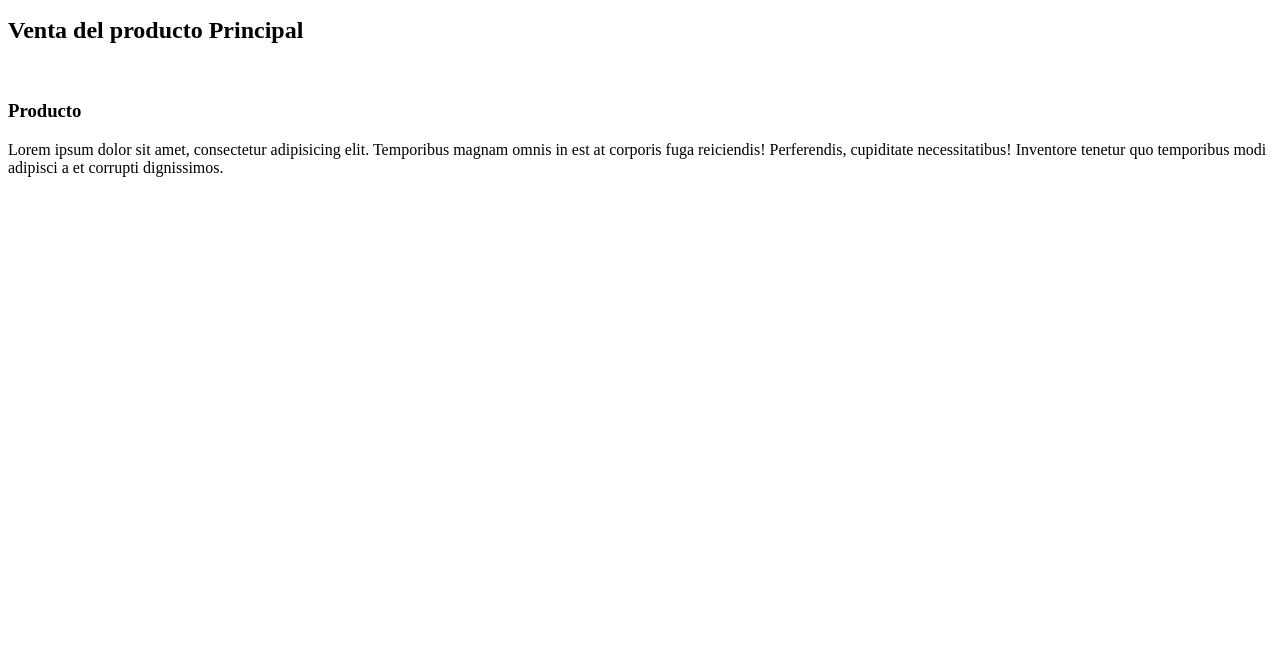
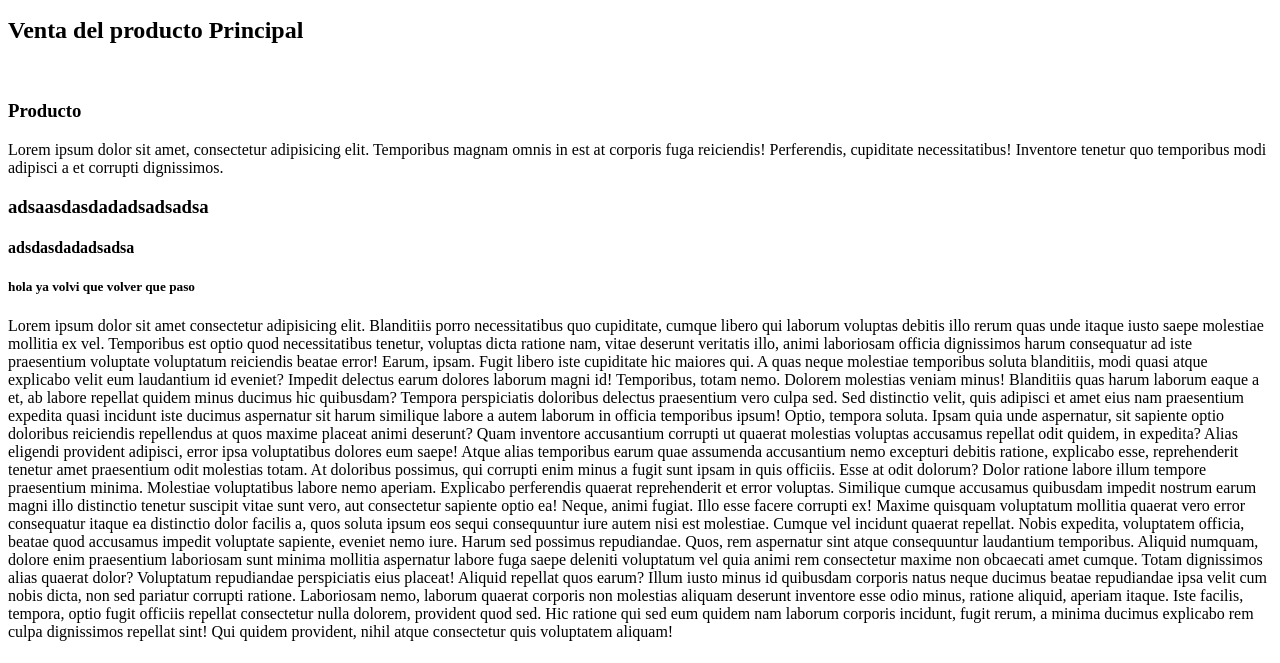
Before and after one commit to Mercer-sk/LaboratorioEnCasa-Git-Colaborativo-, a plain HTML site: page index.html in a window 1280 px wide. Shown: the part 137-800 px from the top of the page. Drawn offline with Linux system fonts and the light colour scheme.

Commit message:
Este es un cambio, anadie la carpeta webadas con todos los archivos mios dentro de la carpeta de colaboracion y modifique index html

```diff
--- a/index.html
+++ b/index.html
@@ -20,6 +20,24 @@
             </p>
         </div>
     </div>
+    <h3>adsaasdasdadadsadsadsa</h3>
+    <h4>adsdasdadadsadsa</h4>
+    <h5>hola ya volvi que volver que paso</h5>
+    <p>Lorem ipsum dolor sit amet consectetur adipisicing elit. Blanditiis porro necessitatibus quo cupiditate, cumque libero qui laborum voluptas debitis illo rerum quas unde itaque iusto saepe molestiae mollitia ex vel.
+    Temporibus est optio quod necessitatibus tenetur, voluptas dicta ratione nam, vitae deserunt veritatis illo, animi laboriosam officia dignissimos harum consequatur ad iste praesentium voluptate voluptatum reiciendis beatae error! Earum, ipsam.
+    Fugit libero iste cupiditate hic maiores qui. A quas neque molestiae temporibus soluta blanditiis, modi quasi atque explicabo velit eum laudantium id eveniet? Impedit delectus earum dolores laborum magni id!
+    Temporibus, totam nemo. Dolorem molestias veniam minus! Blanditiis quas harum laborum eaque a et, ab labore repellat quidem minus ducimus hic quibusdam? Tempora perspiciatis doloribus delectus praesentium vero culpa sed.
+    Sed distinctio velit, quis adipisci et amet eius nam praesentium expedita quasi incidunt iste ducimus aspernatur sit harum similique labore a autem laborum in officia temporibus ipsum! Optio, tempora soluta.
+    Ipsam quia unde aspernatur, sit sapiente optio doloribus reiciendis repellendus at quos maxime placeat animi deserunt? Quam inventore accusantium corrupti ut quaerat molestias voluptas accusamus repellat odit quidem, in expedita?
+    Alias eligendi provident adipisci, error ipsa voluptatibus dolores eum saepe! Atque alias temporibus earum quae assumenda accusantium nemo excepturi debitis ratione, explicabo esse, reprehenderit tenetur amet praesentium odit molestias totam.
+    At doloribus possimus, qui corrupti enim minus a fugit sunt ipsam in quis officiis. Esse at odit dolorum? Dolor ratione labore illum tempore praesentium minima. Molestiae voluptatibus labore nemo aperiam.
+    Explicabo perferendis quaerat reprehenderit et error voluptas. Similique cumque accusamus quibusdam impedit nostrum earum magni illo distinctio tenetur suscipit vitae sunt vero, aut consectetur sapiente optio ea! Neque, animi fugiat.
+    Illo esse facere corrupti ex! Maxime quisquam voluptatum mollitia quaerat vero error consequatur itaque ea distinctio dolor facilis a, quos soluta ipsum eos sequi consequuntur iure autem nisi est molestiae.
+    Cumque vel incidunt quaerat repellat. Nobis expedita, voluptatem officia, beatae quod accusamus impedit voluptate sapiente, eveniet nemo iure. Harum sed possimus repudiandae. Quos, rem aspernatur sint atque consequuntur laudantium temporibus.
+    Aliquid numquam, dolore enim praesentium laboriosam sunt minima mollitia aspernatur labore fuga saepe deleniti voluptatum vel quia animi rem consectetur maxime non obcaecati amet cumque. Totam dignissimos alias quaerat dolor?
+    Voluptatum repudiandae perspiciatis eius placeat! Aliquid repellat quos earum? Illum iusto minus id quibusdam corporis natus neque ducimus beatae repudiandae ipsa velit cum nobis dicta, non sed pariatur corrupti ratione.
+    Laboriosam nemo, laborum quaerat corporis non molestias aliquam deserunt inventore esse odio minus, ratione aliquid, aperiam itaque. Iste facilis, tempora, optio fugit officiis repellat consectetur nulla dolorem, provident quod sed.
+    Hic ratione qui sed eum quidem nam laborum corporis incidunt, fugit rerum, a minima ducimus explicabo rem culpa dignissimos repellat sint! Qui quidem provident, nihil atque consectetur quis voluptatem aliquam!</p>
     <script src="scripts.js"></script>
 </body>
 </html>
--- /dev/null
+++ b/webadas/style.css
@@ -0,0 +1,13 @@
+h1 {
+    color: blueviolet;
+    font-size: 26px;
+    font-style: italic;
+}
+p {
+   color: chocolate;
+   font-style:oblique;
+}
+h2 {
+    color:crimson;
+    font-weight: bold;
+}
```
Also changed, not shown: webadas/index.html (added, +16 -0 lines).
